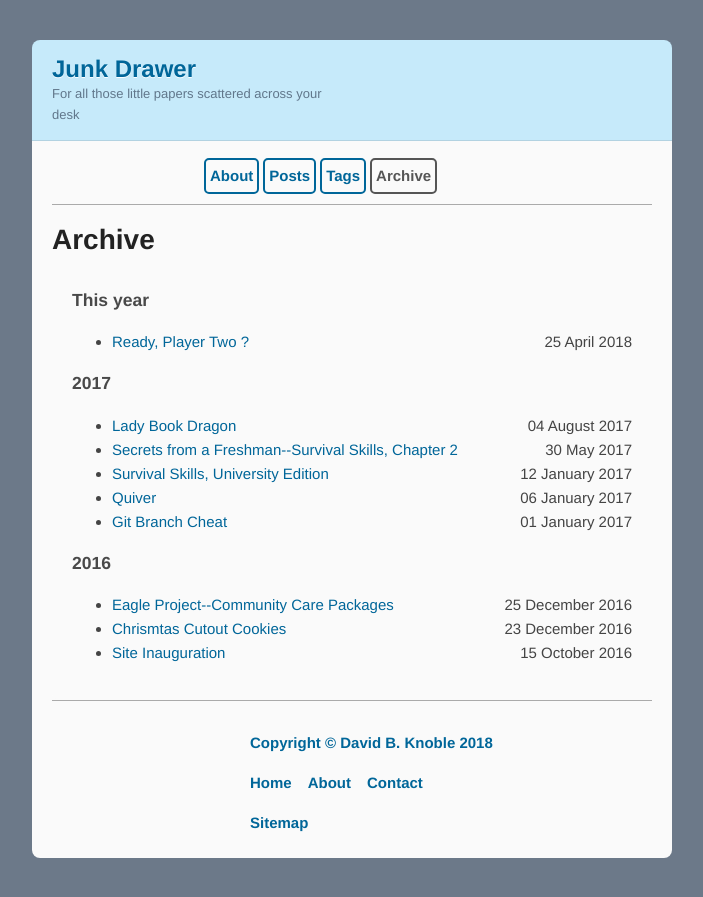
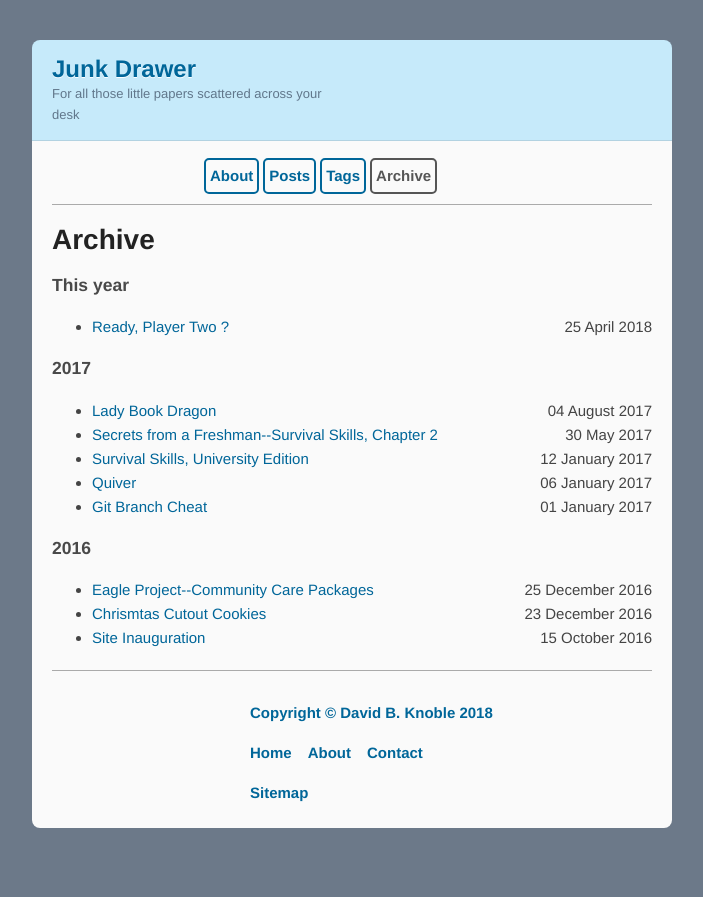
Before and after one commit to benknoble/benknoble.github.io, a Jekyll site: the page built from pages/archive.html, in a window 1280 px wide. Shown: the top 897 px of the page, without its empty margins (288-991 px from the left). Built offline with Jekyll 4.4.1, drawn with Linux system fonts in a browser that asks for light colours.

Commit message:
Move archive out of a section
No need to apply section rules inside a section.

Of course, given the terrible structuring of the HTML (using a generic
'section' to denote 'content'), perhaps I should just redo some of that.

```diff
--- a/pages/archive.html
+++ b/pages/archive.html
@@ -3,7 +3,7 @@ title: Archive
 permalink: /archive/
 ---
 
-<section id="archive">
+<div id="archive">
   <h3>This year</h3>
   {%for post in site.posts %}
   {% unless post.next %}
@@ -25,4 +25,4 @@ permalink: /archive/
     </div>
     {% endfor %}
   </ul>
-</section>
+</div>
```
